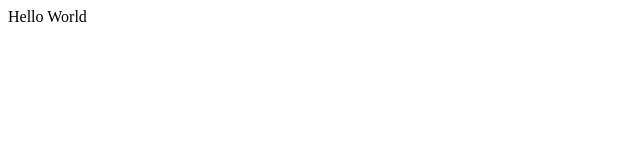
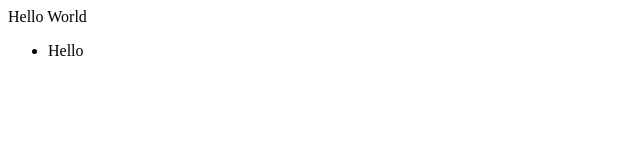
Before and after one commit to DavidBelaev/Tennis_Project, a plain HTML site: page index.html in a window 1280 px wide. Shown: the full height of the page, 0-640 px from the left. Drawn offline with Linux system fonts and the light colour scheme.

Commit message:
added list item

```diff
--- a/index.html
+++ b/index.html
@@ -7,5 +7,8 @@
 		<div>
 			Hello World
 		</div>
+		<ul>
+			<li>Hello</li>
+		</ul>
 	</body>
 </html>
```
